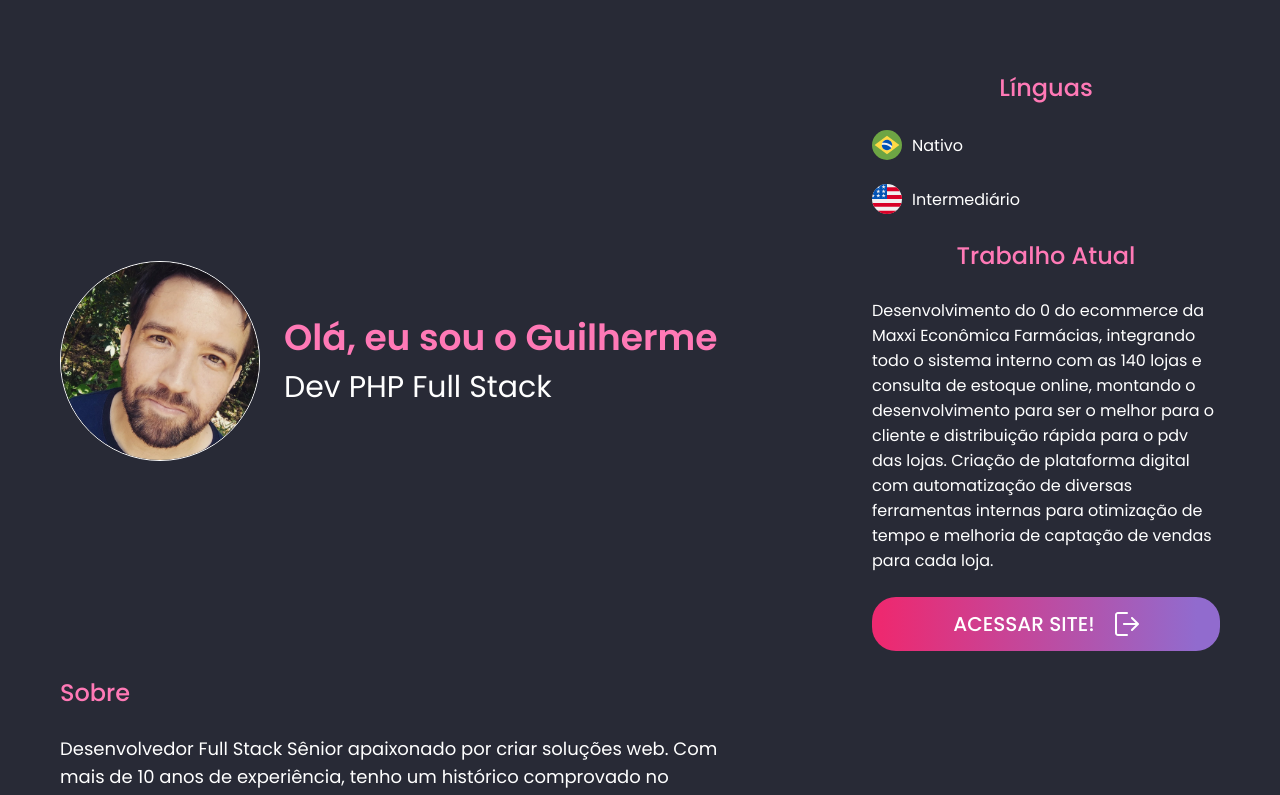
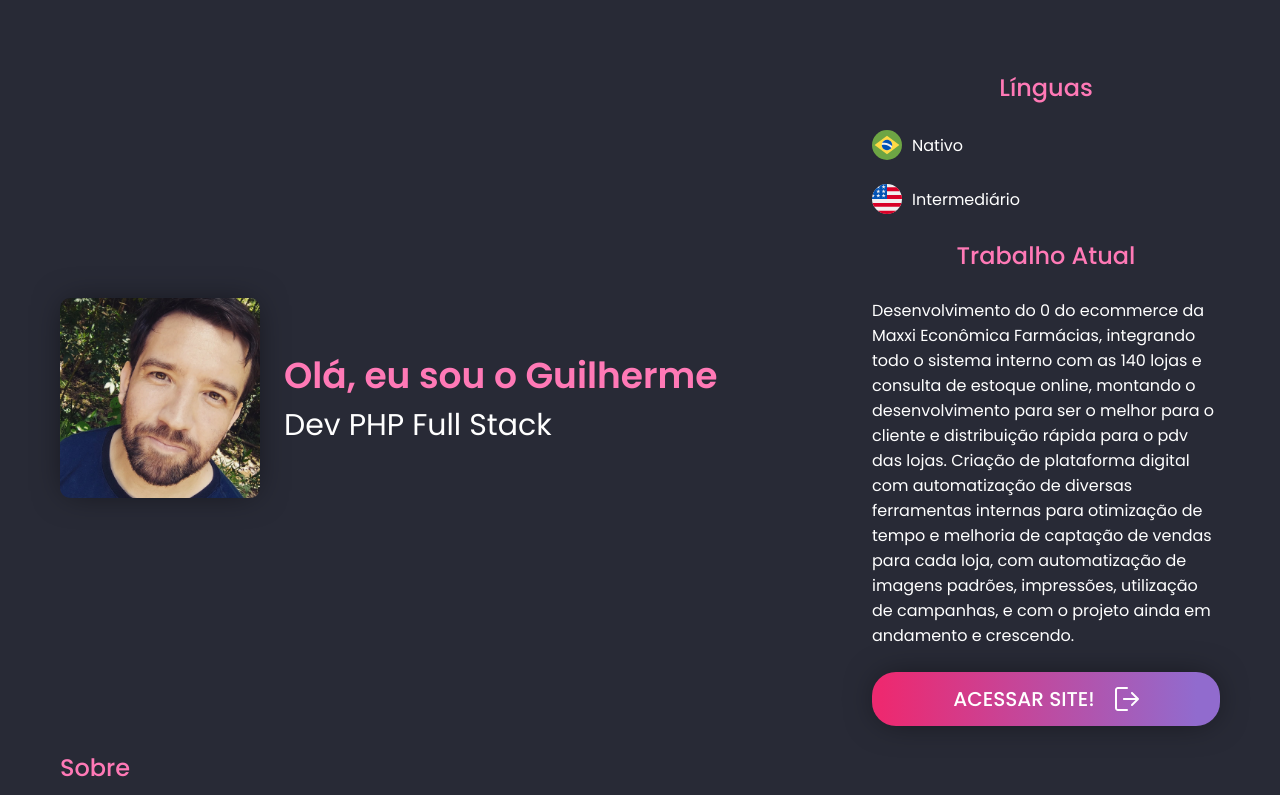
Before and after one commit to gbflores/gabrieldornelles, a Next.js app: page / in a window 1280 px wide. Shown: the top 795 px of the page. Built offline with nearby package versions, Linux system fonts and the light colour scheme.

Commit message:
feat:modification in text and shadows

```diff
--- a/src/app/components/header/header.scss
+++ b/src/app/components/header/header.scss
@@ -21,10 +21,12 @@
     }
 
     img {
-        border-radius: 100%;
-        border: 1px solid #fff;
+        border-radius: 10px;
         width: 100px;
         height: 100px;
+        -webkit-box-shadow: 0px 0px 33px -7px rgba(0, 0, 0, 0.58);
+        -moz-box-shadow: 0px 0px 33px -7px rgba(0, 0, 0, 0.58);
+        box-shadow: 0px 0px 33px -7px rgba(0, 0, 0, 0.58);
     }
 
     @media (min-width: 1024px) {
@@ -43,8 +45,6 @@
         }
 
         img {
-            border-radius: 100%;
-            border: 1px solid #fff;
             width: 200px;
             height: 200px;
         }
--- a/src/app/components/infos/info.tsx
+++ b/src/app/components/infos/info.tsx
@@ -15,7 +15,7 @@ export function Infos() {
             <SectionTitleProps text="Trabalho Atual" />
             <div className="educational">
                 <span>Desenvolvimento do 0 do ecommerce da Maxxi Econômica Farmácias, integrando todo o sistema interno com as 140 lojas e consulta de estoque online, montando o desenvolvimento para ser o melhor para o cliente e distribuição rápida para o pdv das lojas.
-                    Criação de plataforma digital com automatização de diversas ferramentas internas para otimização de tempo e melhoria de captação de vendas para cada loja.</span>
+                    Criação de plataforma digital com automatização de diversas ferramentas internas para otimização de tempo e melhoria de captação de vendas para cada loja, com automatização de imagens padrões, impressões, utilização de campanhas, e com o projeto ainda em andamento e crescendo.</span>
             </div>
             <a className="btn-primary" href="https://maxxieconomica.com" target="_blank">
                 Acessar site!
--- a/src/app/components/knowledges/knowledges.scss
+++ b/src/app/components/knowledges/knowledges.scss
@@ -36,6 +36,9 @@
         padding: 6px 15px 6px;
         margin: 8px 6px 8px 0;
         text-transform: lowercase;
+        -webkit-box-shadow: 0px 0px 33px -7px rgba(0, 0, 0, 0.58);
+        -moz-box-shadow: 0px 0px 33px -7px rgba(0, 0, 0, 0.58);
+        box-shadow: 0px 0px 33px -7px rgba(0, 0, 0, 0.58);
     }
 
     @media (min-width: 1024px) {
--- a/src/app/styles/home.scss
+++ b/src/app/styles/home.scss
@@ -37,6 +37,9 @@
         gap: 20px;
         justify-content: center;
         text-decoration: none;
+        -webkit-box-shadow: 0px 0px 33px -7px rgba(0, 0, 0, 0.58);
+        -moz-box-shadow: 0px 0px 33px -7px rgba(0, 0, 0, 0.58);
+        box-shadow: 0px 0px 33px -7px rgba(0, 0, 0, 0.58);
     }
 
     @media (min-width: 1024px) {
```
